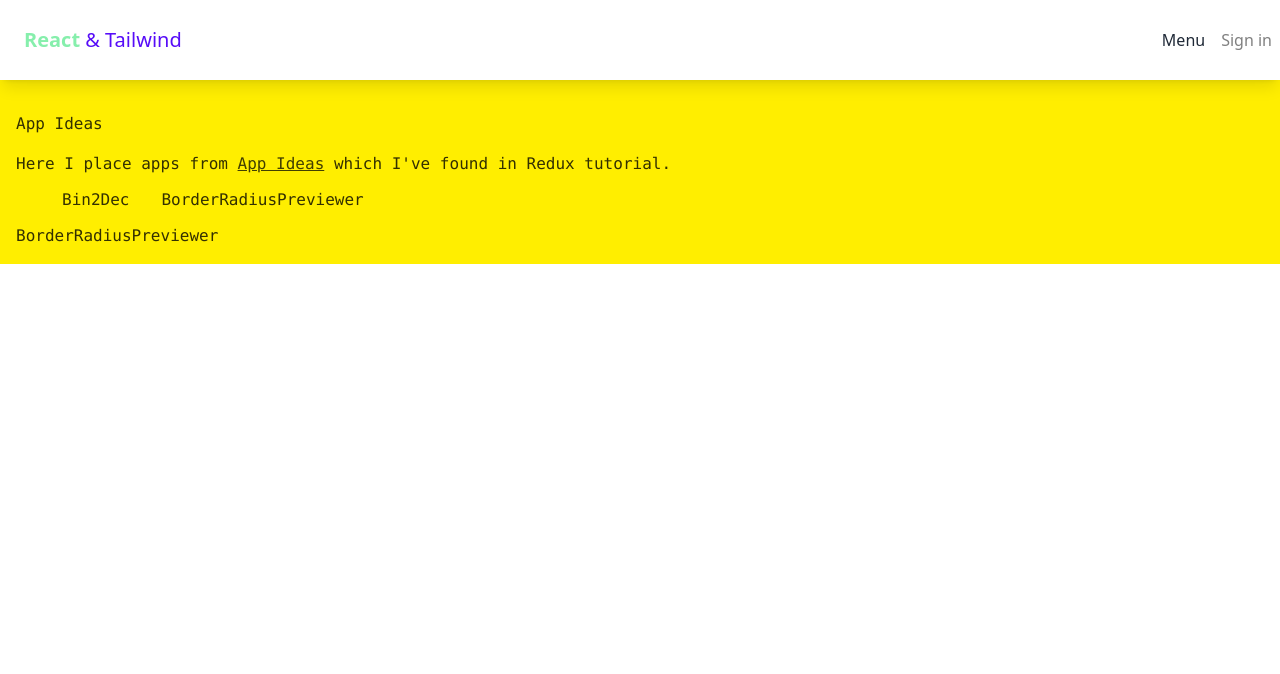
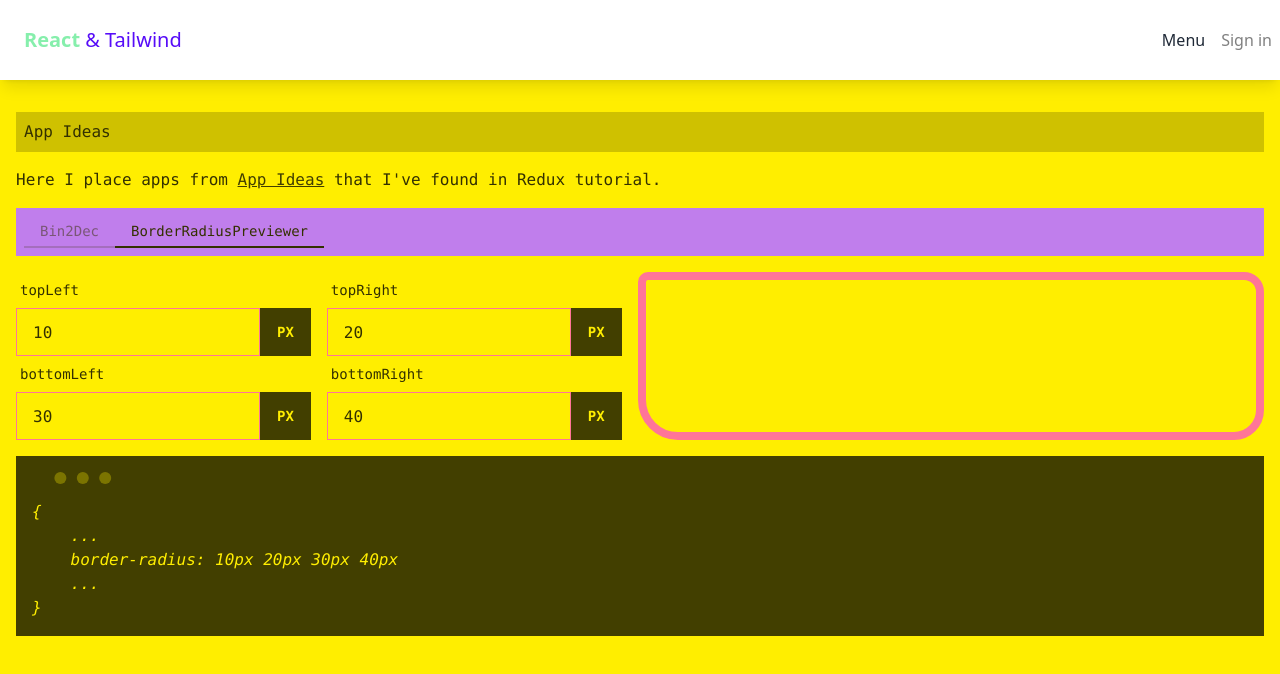
Before and after one commit to alexstulov/react-n-tailwind, a React (Create React App) app: page /app-ideas/border-radius-previewer in a window 1280 px wide. Shown: the top 674 px of the page. Built offline with nearby package versions, Linux system fonts and the light colour scheme; no server answers; what bad-words would draw is missing.

Commit message:
Add RTK. Implement BorderRadiusPreviewer with it. Fix more styles.

```diff
--- a/package.json
+++ b/package.json
@@ -3,6 +3,7 @@
   "version": "0.1.0",
   "private": true,
   "dependencies": {
+    "@reduxjs/toolkit": "^1.9.2",
     "@testing-library/jest-dom": "^5.16.5",
     "@testing-library/react": "^13.4.0",
     "@testing-library/user-event": "^13.5.0",
@@ -19,6 +20,7 @@
     "react": "^18.2.0",
     "react-dom": "^18.2.0",
     "react-firebase-hooks": "^5.1.1",
+    "react-redux": "^8.0.5",
     "react-router-dom": "^6.6.2",
     "react-scripts": "5.0.1",
     "typescript": "^4.9.4"
--- a/src/index.tsx
+++ b/src/index.tsx
@@ -2,8 +2,12 @@ import React from "react";
 import ReactDOM from "react-dom/client";
 import "./index.css";
 import App from "./App";
+import { Provider } from "react-redux";
+import store from "./modules/app-ideas/store"
 
 ReactDOM.createRoot(document.getElementById("root") as HTMLElement).render(
   <React.StrictMode>
-    <App />
+    <Provider store={store}>
+      <App />
+    </Provider>
   </React.StrictMode>);
--- a/src/modules/app-ideas/BorderRadiusPreviewer.tsx
+++ b/src/modules/app-ideas/BorderRadiusPreviewer.tsx
@@ -1,7 +1,67 @@
-import React from "react"
+import React, { ChangeEvent, useState } from "react"
+import { useDispatch, useSelector } from "react-redux"
+import { Corner, setCorner } from "./slices/borderRadiusPreviewerSlice"
+import { StateT } from "./store"
+
+type RadiusInputPropsT = {
+  handleSwitchUnit: () => void,
+  unit: string,
+  corner: Corner
+}
+const RadiusInput = ({handleSwitchUnit, unit, corner}: RadiusInputPropsT) => {
+  const dispatch = useDispatch()
+  const all = useSelector((state: StateT) => state.borderRadiusPreviewer[corner])
+  return <div className="form-control">
+    <label className="label" htmlFor={corner}><span className="label-text">{corner}</span></label>
+    <div className="input-group">
+      <input type="text" name={corner} className="input input-bordered input-primary" onChange={(e: ChangeEvent<HTMLInputElement>) => dispatch(setCorner({corner, value: e.target.value}))} value={all} />
+      <button className="btn" onClick={() => handleSwitchUnit()}>{unit}</button>
+    </div>
+  </div>
+}
 
 const BorderRadiusPreviewer = () => {
-  return <span>BorderRadiusPreviewer</span>
+  const [unit, switchUnit] = useState("px")
+  const handleSwitchUnit = () => {
+    switch (unit) {
+    case "px":
+      switchUnit("%")
+      break;
+    case "%":
+      switchUnit("em")
+      break;
+    default:
+      switchUnit("px")
+      break;
+    }
+  }
+  const all = useSelector((state: StateT) => state.borderRadiusPreviewer)
+  const brConfig = `${all.topLeft || 0}${unit} ${all.topRight || 0}${unit} ${all.bottomLeft || 0}${unit} ${all.bottomRight || 0}${unit}`
+
+  return <div className="flex flex-col mt-4">
+    <div className="flex flex-col md:flex-row pb-4">
+      <div className="flex flex-col w-full pr-4 md:w-auto pb-4 md:pb-0">
+        <div className="flex flex-col md:flex-row gap-4">
+          <RadiusInput handleSwitchUnit={handleSwitchUnit} unit={unit} corner={Corner.topLeft} />
+          <RadiusInput handleSwitchUnit={handleSwitchUnit} unit={unit} corner={Corner.topRight} />
+        </div>
+        <div className="flex flex-col md:flex-row gap-4">
+          <RadiusInput handleSwitchUnit={handleSwitchUnit} unit={unit} corner={Corner.bottomLeft} />
+          <RadiusInput handleSwitchUnit={handleSwitchUnit} unit={unit} corner={Corner.bottomRight} />
+        </div>
+      </div>
+      <div className="flex w-full justify-center">
+        <div className="border-8 border-primary w-full h-30" style={{borderRadius: brConfig}}></div>
+      </div>
+    </div>
+    <div className="mockup-code p-4">
+      <em style={{whiteSpace: "pre-wrap"}}>{`{
+    ...
+    border-radius: ${brConfig}
+    ...
+}`}</em>
+    </div>
+  </div>
 }
 
 export default BorderRadiusPreviewer
--- a/src/modules/app-ideas/index.tsx
+++ b/src/modules/app-ideas/index.tsx
@@ -1,19 +1,21 @@
 import React from "react"
-import { Link, Outlet, Route, Routes } from "react-router-dom"
+import { Link, Outlet, Route, Routes, useLocation } from "react-router-dom"
 import Bin2Dec from "./Bin2Dec"
 import BorderRadiusPreviewer from "./BorderRadiusPreviewer"
 
 const AppIdeas = () => {
+  const location = useLocation()
+  console.log(location)
   return (
     <>
-      <div data-theme="cyberpunk" className="p-4">
+      <div data-theme="cyberpunk" className="p-4 h-[calc(100vh-5rem)]">
         <div className="flex flex-col justify-start text-left">
-          <h2 className="heading-2 my-4">App Ideas</h2>
-          <p>Here I place apps from <Link className="link link-neutral" to="https://github.com/florinpop17/app-ideas" target="_blank">App Ideas</Link> which I&apos;ve found in Redux tutorial.</p>
-          <ul className="menu menu-horizontal bg-base-100 rounded-box">
-            <li><Link to="/app-ideas/bin2dec">Bin2Dec</Link></li>
-            <li><Link to="/app-ideas/border-radius-previewer">BorderRadiusPreviewer</Link></li>
-          </ul>
+          <h2 className="heading-2 my-4 p-2 bg-base-300">App Ideas</h2>
+          <p>Here I place apps from <Link className="link link-neutral" to="https://github.com/florinpop17/app-ideas" target="_blank">App Ideas</Link> that I&apos;ve found in Redux tutorial.</p>
+          <div className="tabs bg-accent mt-4 p-2">
+            <Link className={`tab tab-bordered ${location.pathname.includes("bin2dec") && "tab-active"}`} to="/app-ideas/bin2dec">Bin2Dec</Link>
+            <Link className={`tab tab-bordered ${location.pathname.includes("border-radius-previewer") && "tab-active"}`} to="/app-ideas/border-radius-previewer">BorderRadiusPreviewer</Link>
+          </div>
           <Outlet />
           <Routes>
             <Route path={"bin2dec"} element={<Bin2Dec />} />
--- /dev/null
+++ b/src/modules/app-ideas/slices/borderRadiusPreviewerSlice.ts
@@ -0,0 +1,35 @@
+import { createSlice } from "@reduxjs/toolkit";
+
+export type borderRadiusPreviewerStateT = {
+  topLeft: string,
+  topRight: string,
+  bottomLeft: string,
+  bottomRight: string
+}
+
+export enum Corner {
+  topLeft = "topLeft",
+  topRight = "topRight",
+  bottomLeft = "bottomLeft",
+  bottomRight = "bottomRight"
+}
+
+const borderRadiusPreviewerSlice = createSlice({
+  name: "borderRadiusPreviewer",
+  initialState: {
+    [Corner.topLeft]: "10",
+    [Corner.topRight]: "20",
+    [Corner.bottomLeft]: "30",
+    [Corner.bottomRight]: "40"
+  },
+  reducers: {
+    setCorner: (state, action: {type: string, payload: {corner: Corner, value: string}}) => {
+      const {corner, value} = action.payload
+      state[corner] = value
+    }
+  }
+})
+
+export const {setCorner} = borderRadiusPreviewerSlice.actions
+
+export default borderRadiusPreviewerSlice.reducer
--- /dev/null
+++ b/src/modules/app-ideas/store.ts
@@ -0,0 +1,12 @@
+import { configureStore } from "@reduxjs/toolkit";
+import borderRadiusPreviewerReducer, { borderRadiusPreviewerStateT } from "./slices/borderRadiusPreviewerSlice"
+
+export default configureStore({
+  reducer: {
+    borderRadiusPreviewer: borderRadiusPreviewerReducer
+  }
+})
+
+export type StateT = {
+    borderRadiusPreviewer: borderRadiusPreviewerStateT
+}
```
Also changed, not shown: .eslintrc.json, 1 other file (tests, documents, lock files or other folders).
